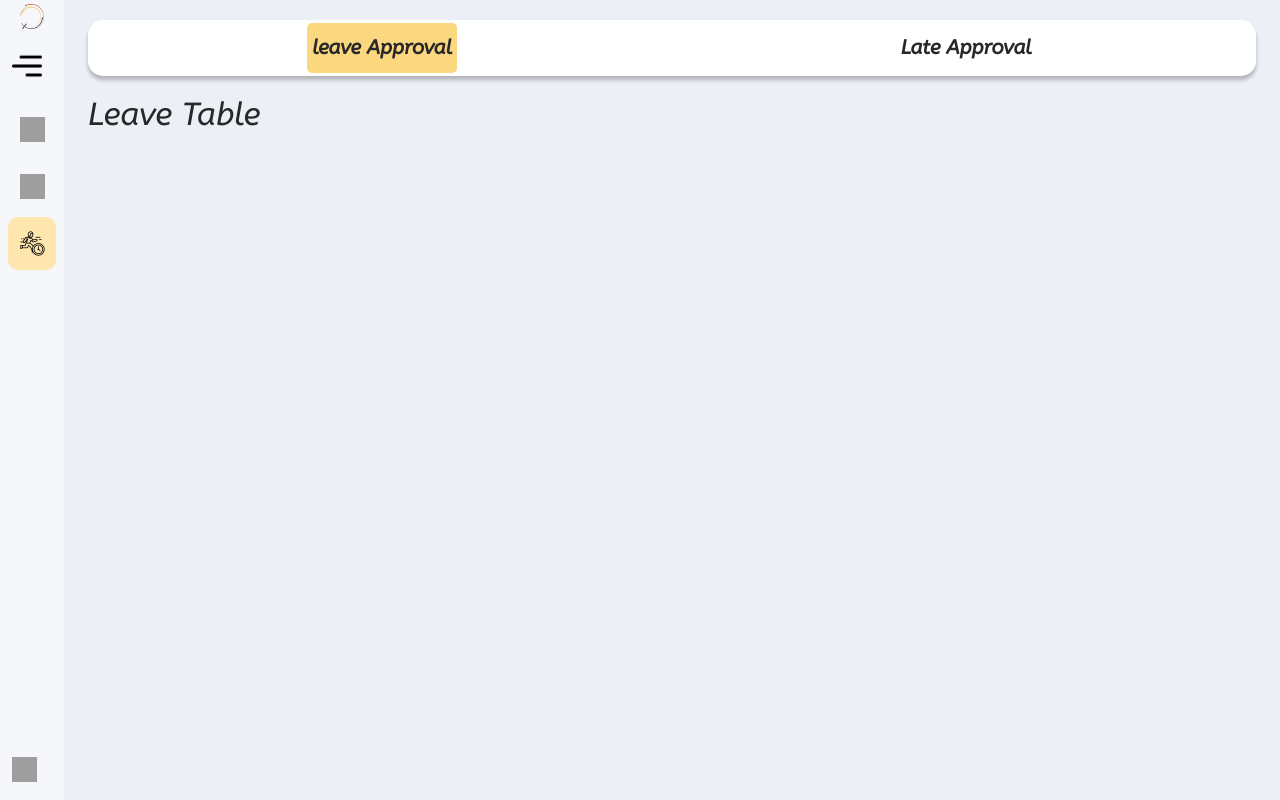
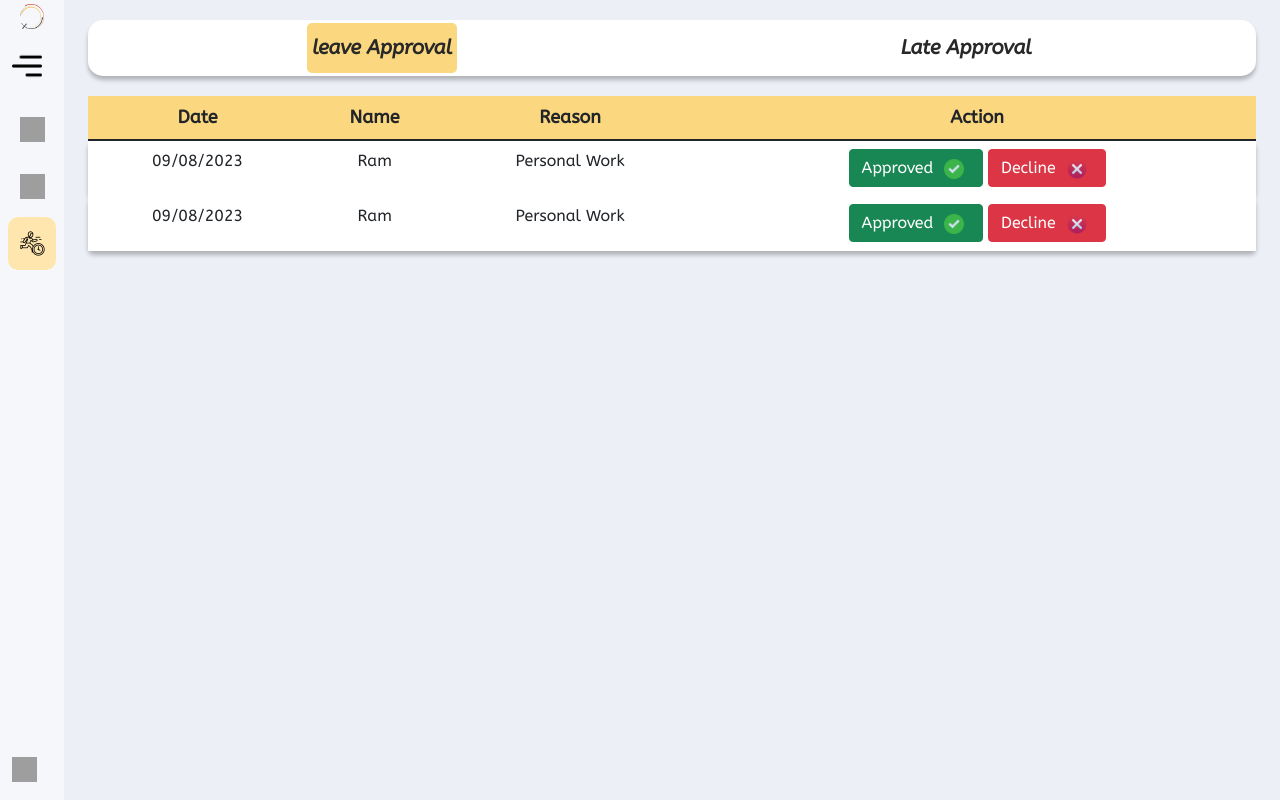
Before and after one commit to onwords-smart-solutions/NEW_Office.in, a Django app: page /approval in a window 1280 px wide. Run offline with Django 4.2, Linux system fonts and the light colour scheme; some libraries are stand-ins or nearby versions; grey boxes are pictures that could not be loaded.

Commit message:
approval page done

```diff
--- a/adminconsole/static/js/main.js
+++ b/adminconsole/static/js/main.js
@@ -188,8 +188,7 @@ function lateform(){
 }
 
 // =============late entry start===================
-function approval(){
-
+function approvalpage(){
 const lateApprovalBtn = document.getElementById('lateApprovalBtn')
 const leaveApprovalBtn = document.getElementById('leaveApprovalBtn')
 const lateApprovalTable = document.getElementById('lateApprovalTable')
@@ -198,10 +197,14 @@ const leaveApprovalTable = document.getElementById('leaveApprovalTable')
 lateApprovalBtn.addEventListener('click', () => {
     lateApprovalTable.style.display = 'block'
     leaveApprovalTable.style.display = 'none'
+    lateApprovalBtn.classList.add('active-form-li')
+    leaveApprovalBtn.classList.remove('active-form-li')
 })
 
 leaveApprovalBtn.addEventListener('click', () => {
     lateApprovalTable.style.display = 'none'
     leaveApprovalTable.style.display = 'block'
+    lateApprovalBtn.classList.remove('active-form-li')
+    leaveApprovalBtn.classList.add('active-form-li')
 })
 }
--- a/adminconsole/templates/approval.html
+++ b/adminconsole/templates/approval.html
@@ -108,16 +108,101 @@
         </div>
         <div class="right-con " id="rightCon" onclick="rightcon()">
 
-            <div class="container-fluid" onclick="approval()">
+            <div class="container-fluid">
+                <div class="" onclick="approvalpage()">
                     <div class="forms-con">
                         <p class="active-form-li" id="leaveApprovalBtn">leave Approval</p>
-                    <p class="" id="LateApprovalBtn">Late Approval</p>
+                        <p class="" id="lateApprovalBtn">Late Approval</p>
                     </div>
                     <div id="lateApprovalTable">
-                    <h2>late Table</h2>
+                        <table class="table">
+                            <thead>
+                                <tr class="leave-table-head">
+                                    <th>Date</th>
+                                    <th>Name</th>
+                                    <th>Workdone</th>
+                                    <th>Reason</th>
+                                    <th>Action</th>
+
+                                </tr>
+                            </thead>
+                            <tbody>
+                                <tr class="table-body-li my-3">
+                                    <td>09/08/2023</td>
+                                    <td>Ram</td>
+                                    <td>Alexa Skill</td>
+                                    <td>Forgot</td>
+                                    <td>
+                                        <button class="btn btn-success">Approved <img
+                                                src="{% static 'images/approved-tick.png' %}" alt="approve-icon"
+                                                class="img-fluid table-icon"></button>
+                                        <button class="btn btn-danger">Decline <img
+                                                src="{% static 'images/decline-icon.png' %}" alt="approve-icon"
+                                                class="img-fluid table-icon"></button>
+                                    </td>
+                                </tr>
+                                <tr class="table-body-li my-3">
+                                    <td>09/08/2023</td>
+                                    <td>Ram</td>
+                                    <td>Alexa Skill</td>
+                                    <td>Forgot</td>
+                                    <td>
+                                        <button class="btn btn-success">Approved <img
+                                                src="{% static 'images/approved-tick.png' %}" alt="approve-icon"
+                                                class="img-fluid table-icon"></button>
+                                        <button class="btn btn-danger">Decline <img
+                                                src="{% static 'images/decline-icon.png' %}" alt="approve-icon"
+                                                class="img-fluid table-icon"></button>
+                                    </td>
+                                </tr>
+
+                            </tbody>
+                            </thead>
+                        </table>
                     </div>
                     <div id="leaveApprovalTable">
-                    <h2>Leave Table</h2>
+                        <table class="table">
+                            <thead>
+                                <tr class="leave-table-head">
+                                    <th>Date</th>
+                                    <th>Name</th>
+                                    <th>Reason</th>
+                                    <th>Action</th>
+
+                                </tr>
+                            </thead>
+                            <tbody>
+                                <tr class="table-body-li my-3">
+                                    <td>09/08/2023</td>
+                                    <td>Ram</td>
+                                    <td>Personal Work</td>
+                                    <td>
+                                        <button class="btn btn-success">Approved <img
+                                                src="{% static 'images/approved-tick.png' %}" alt="approve-icon"
+                                                class="img-fluid table-icon"></button>
+                                        <button class="btn btn-danger">Decline <img
+                                                src="{% static 'images/decline-icon.png' %}" alt="approve-icon"
+                                                class="img-fluid table-icon"></button>
+                                    </td>
+                                </tr>
+                                <tr class="table-body-li my-3">
+                                    <td>09/08/2023</td>
+                                    <td>Ram</td>
+                                    <td>Personal Work</td>
+                                    <td>
+                                        <button class="btn btn-success">Approved <img
+                                                src="{% static 'images/approved-tick.png' %}" alt="approve-icon"
+                                                class="img-fluid table-icon"></button>
+                                        <button class="btn btn-danger">Decline <img
+                                                src="{% static 'images/decline-icon.png' %}" alt="approve-icon"
+                                                class="img-fluid table-icon"></button>
+                                    </td>
+                                </tr>
+
+                            </tbody>
+                            </thead>
+                        </table>
+                    </div>
                 </div>
             </div>
 
```
Lines whose indentation alone changed are shown as unchanged.
